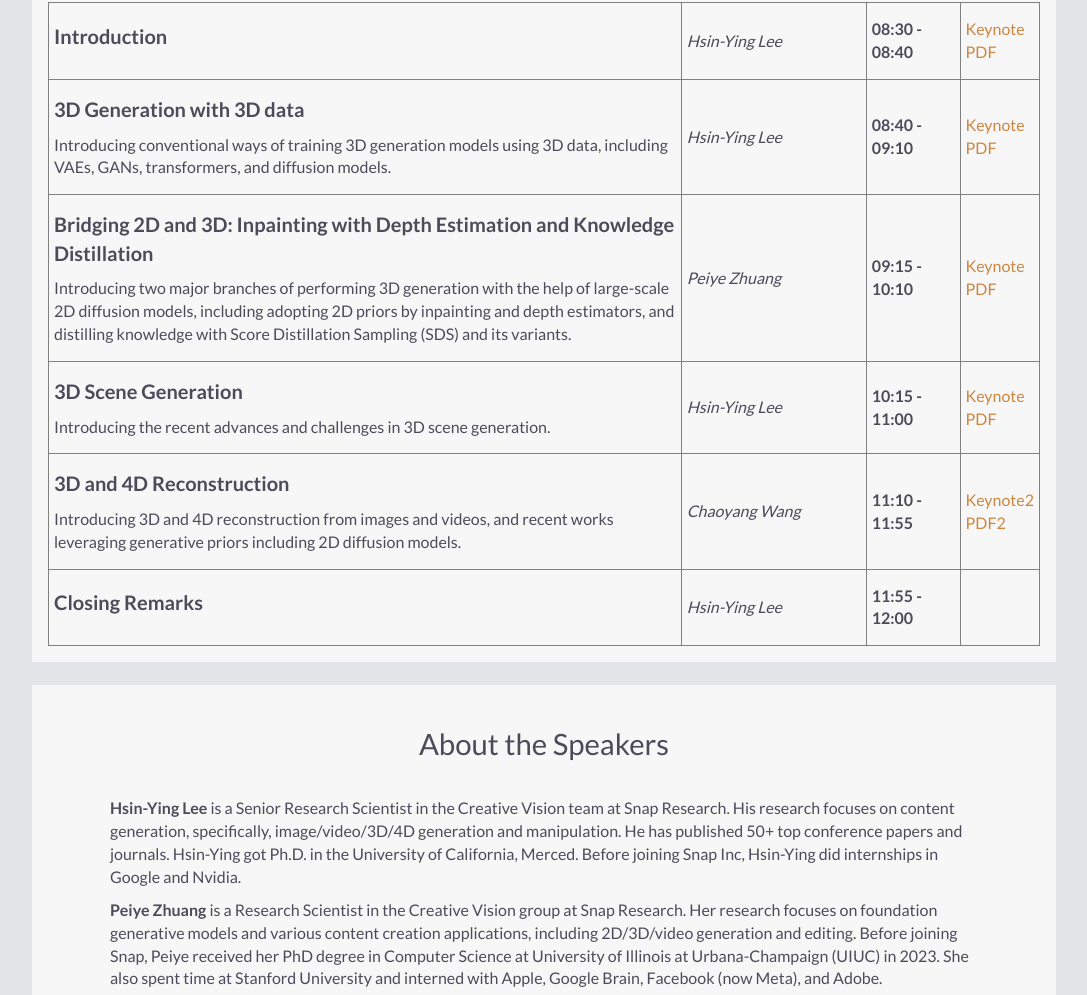
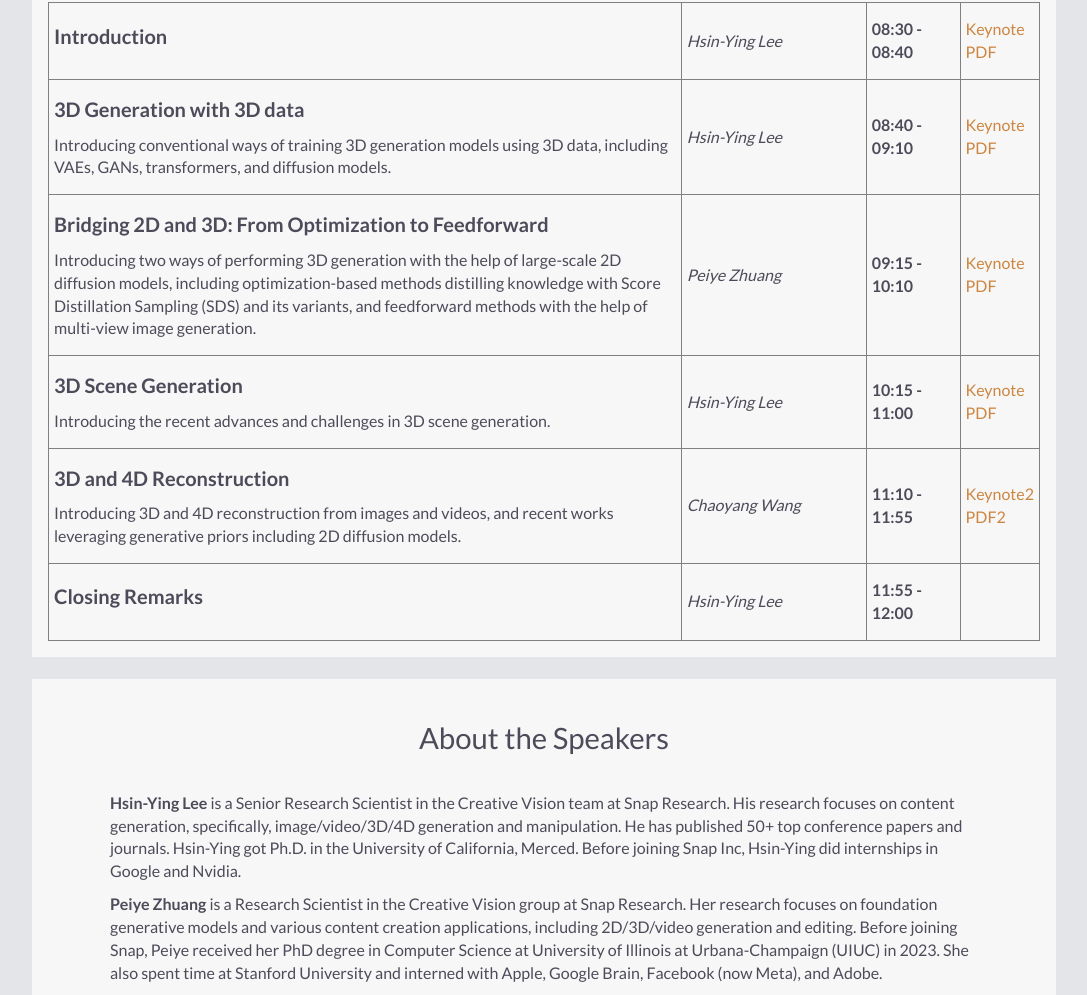
Before and after one commit to snap-research/3D_4D_modeling_tutorial, a plain HTML site: page index.html in a window 1280 px wide. Shown: the part 1647-2642 px from the top of the page, without its empty margins (96-1183 px from the left). Drawn offline with nearby package versions, Linux system fonts and the light colour scheme.

Commit message:
change description

```diff
--- a/index.html
+++ b/index.html
@@ -141,10 +141,9 @@
 
     <tr>
       <td>
-        <p style="font-size:20px"> <b>Bridging 2D and 3D: Inpainting with Depth Estimation and Knowledge Distillation </b> </p>
-        Introducing two major branches of performing 3D generation with the help of large-scale 2D diffusion models,
-        including adopting 2D priors by inpainting and depth estimators, and distilling knowledge with Score Distillation Sampling (SDS)
-        and its variants.
+        <p style="font-size:20px"> <b>Bridging 2D and 3D: From Optimization to Feedforward </b> </p>
+        Introducing two ways of performing 3D generation with the help of large-scale 2D diffusion models,
+        including optimization-based methods distilling knowledge with Score Distillation Sampling (SDS) and its variants, and feedforward methods with the help of multi-view image generation.
 
       </td>
       <td><em>Peiye Zhuang</em></td>
```
